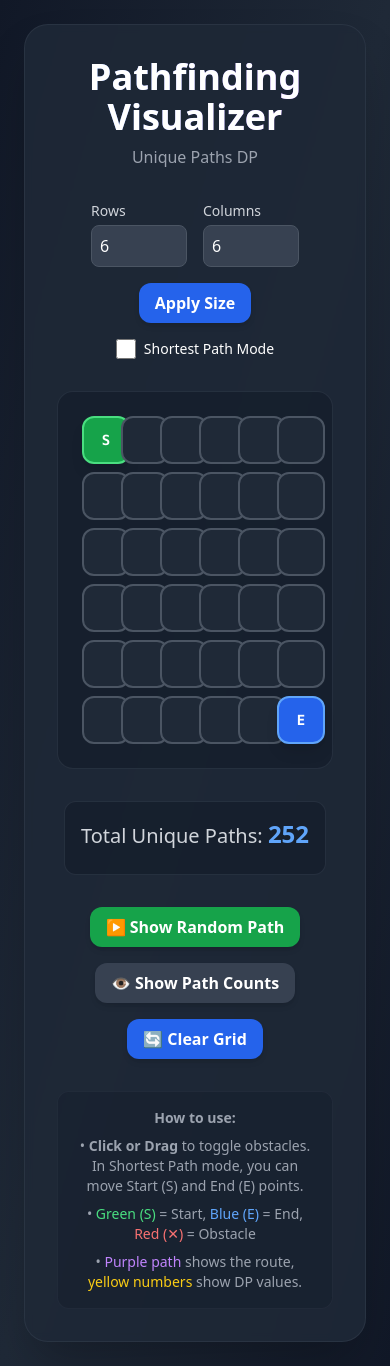
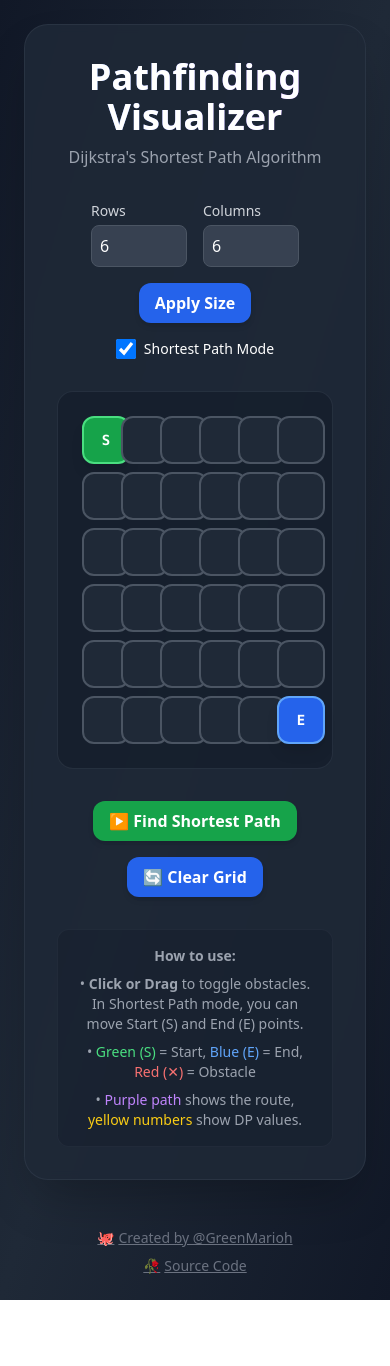
Before and after one commit to GreenMarioh/unique-paths-visualizer, a React (Vite) app: page / in a window 390 px wide. After the commit the page ends 1300 px from the top, so only its background shows below. Built offline with nearby package versions, Linux system fonts and the light colour scheme.

Commit message:
Updated readme

```diff
--- a/src/components/UniquePathsVisualizer.tsx
+++ b/src/components/UniquePathsVisualizer.tsx
@@ -207,7 +207,7 @@ export default function UniquePathsVisualizer() {
   const [currentStep, setCurrentStep] = useState(-1);
   const [isDragging, setIsDragging] = useState(false);
   const [dragMode, setDragMode] = useState<string | null>(null);
-  const [shortestMode, setShortestMode] = useState(false);
+  const [shortestMode, setShortestMode] = useState(true);
   const [start, setStart] = useState([0, 0]);
   const [end, setEnd] = useState([5, 5]);
 
@@ -549,10 +549,24 @@ export default function UniquePathsVisualizer() {
               Pathfinding Visualizer
             </h1>
             <p className="text-gray-400">
-              {shortestMode
-                ? "Dijkstra's Shortest Path Algorithm"
-                : "Unique Paths DP"}
-            </p>
+  {shortestMode
+    ? "Dijkstra's Shortest Path Algorithm"
+    : (
+        <>
+          Unique Paths DP (
+          <a
+            href="https://leetcode.com/problems/unique-paths-ii/description/"
+            target="_blank"
+            rel="noopener noreferrer"
+            className="underline hover:text-gray-300 transition-colors duration-200"
+          >
+            LeetCode Problem
+          </a>
+          )
+        </>
+      )}
+</p>
+
           </div>
 
           {/* Controls */}
@@ -678,6 +692,33 @@ export default function UniquePathsVisualizer() {
           <InstructionsCard />
         </div>
       </div>
+   <footer
+  className="text-center mt-12 text-sm text-gray-500
+             flex flex-col md:flex-row items-center justify-center gap-2"
+>
+  <a
+    href="https://github.com/GreenMarioh/"
+    target="_blank"
+    rel="noopener noreferrer"
+    className="flex items-center gap-1 underline hover:text-gray-300
+               transition-colors duration-200"
+  >
+    🐙 <span>Created by @GreenMarioh</span>
+  </a>
+
+  <a
+    href="https://github.com/GreenMarioh/unique-paths-visualizer/"
+    target="_blank"
+    rel="noopener noreferrer"
+    className="flex items-center gap-1 underline hover:text-gray-300
+               transition-colors duration-200"
+  >
+    🥀 <span>Source Code</span>
+  </a>
+</footer>
+
+
     </div>
+
   );
 }
```
